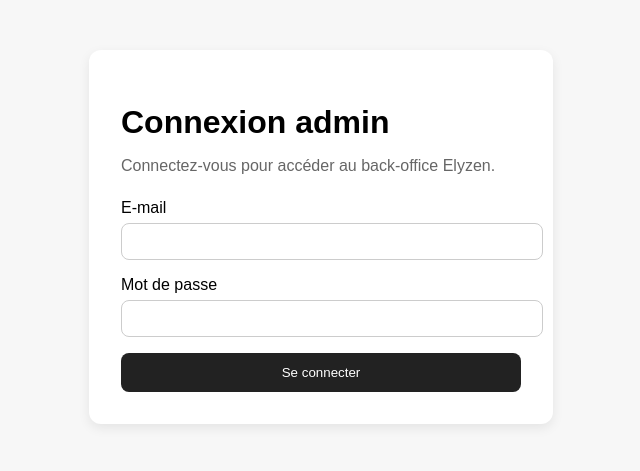
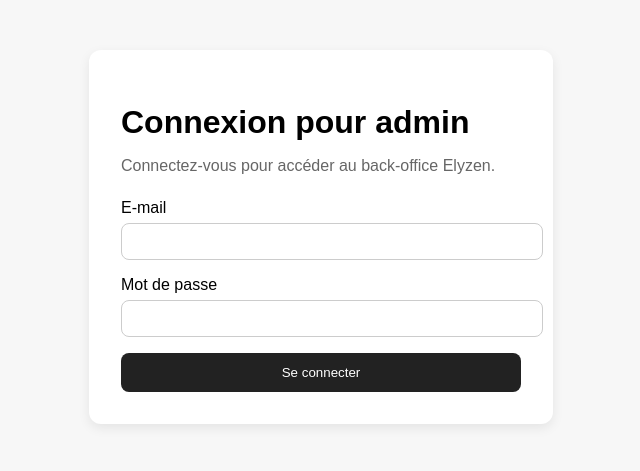
Before and after one commit to cesizenIndividuel/cesizen-react, a React (Vite) app: page / in a window 1280 px wide. Shown: the part 171-642 px from the top of the page, without its empty margins (319-959 px from the left). Built offline with nearby package versions, Linux system fonts and the light colour scheme; no server answers.

Commit message:
feat : connexion POUR admin

```diff
--- a/src/pages/LoginPage.tsx
+++ b/src/pages/LoginPage.tsx
@@ -92,7 +92,7 @@ export function LoginPage() {
           boxShadow: "0 4px 12px rgba(0, 0, 0, 0.08)",
         }}
       >
-        <h1 style={{ marginBottom: "8px" }}>Connexion admin</h1>
+        <h1 style={{ marginBottom: "8px" }}>Connexion pour admin</h1>
         <p style={{ marginBottom: "24px", color: "#666" }}>
           Connectez-vous pour accéder au back-office Elyzen.
         </p>
```
